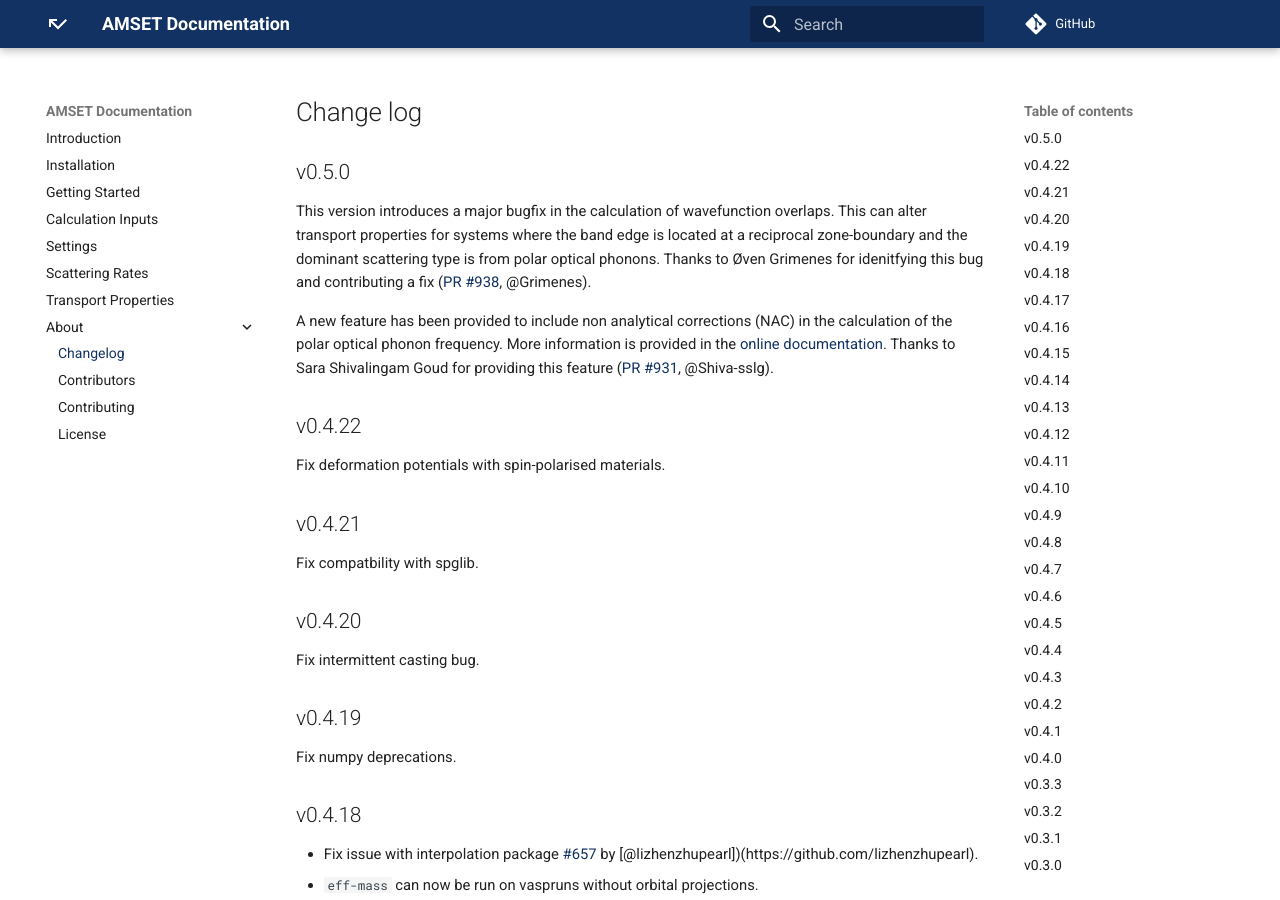
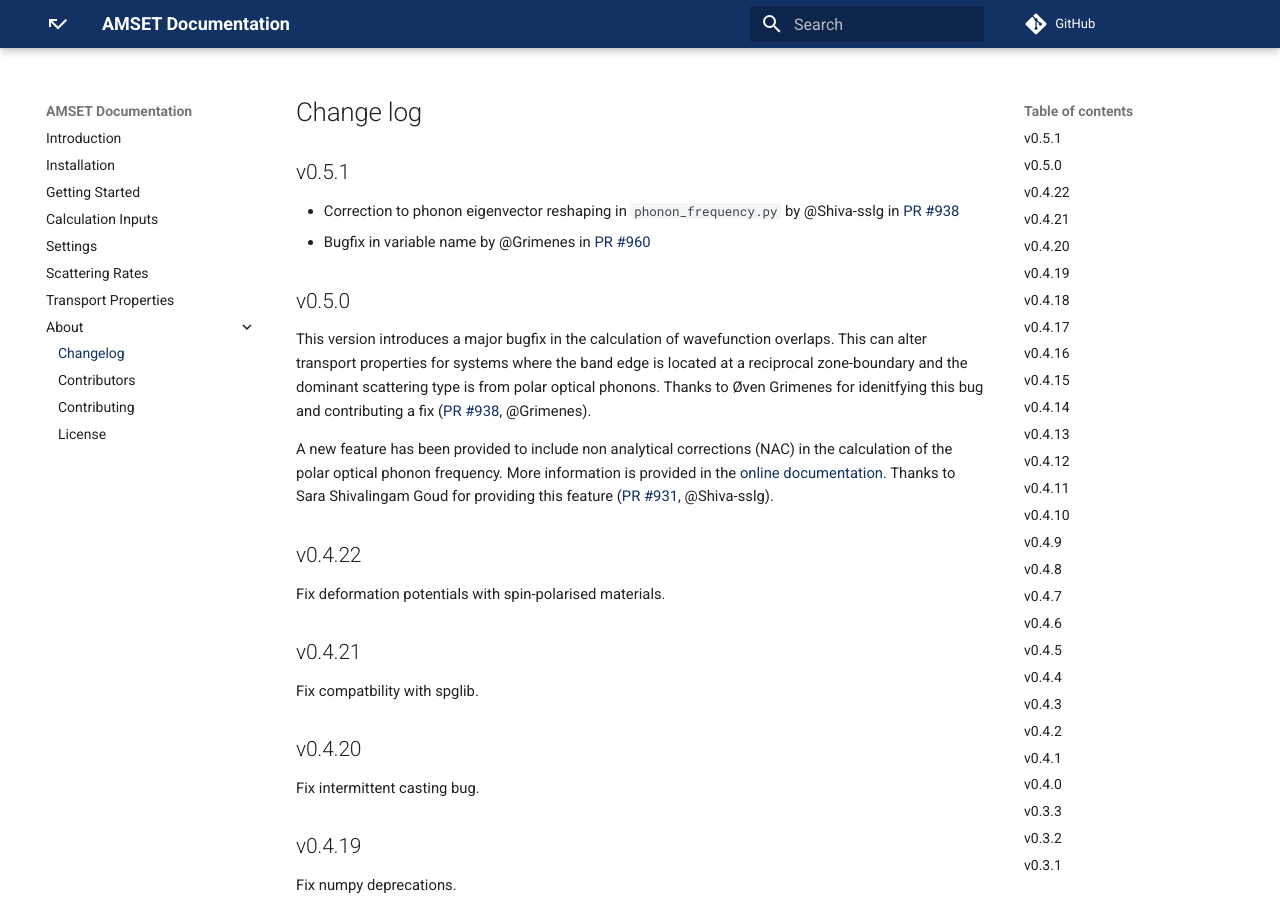
Before and after one commit to hackingmaterials/amset, an MkDocs documentation site: the page built from docs/src/changelog.md, in a window 1280 px wide and 900 px high. Built offline with MkDocs 1.6.1 and Material for MkDocs 9.7.7, drawn with Linux system fonts in a browser that asks for light colours; comment, search, counter and statistics services are not loaded.

Commit message:
Release v0.5.1

```diff
--- a/amset/__init__.py
+++ b/amset/__init__.py
@@ -1 +1 @@
-__version__ = "0.5.0"
+__version__ = "0.5.1"
--- a/docs/src/changelog.md
+++ b/docs/src/changelog.md
@@ -1,4 +1,9 @@
 # Change log
+
+## v0.5.1
+
+* Correction to phonon eigenvector reshaping in `phonon_frequency.py` by @Shiva-sslg in [PR #938](https://github.com/hackingmaterials/amset/pull/958)
+* Bugfix in variable name by @Grimenes in [PR #960](https://github.com/hackingmaterials/amset/pull/960)
 
 ## v0.5.0
 
```
